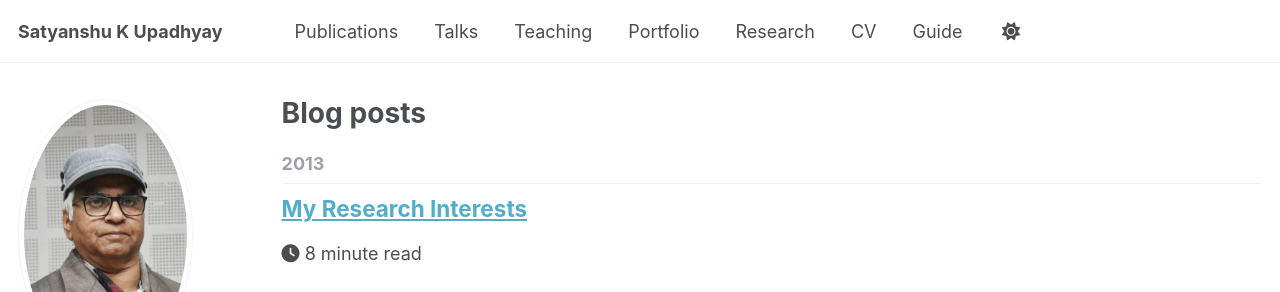
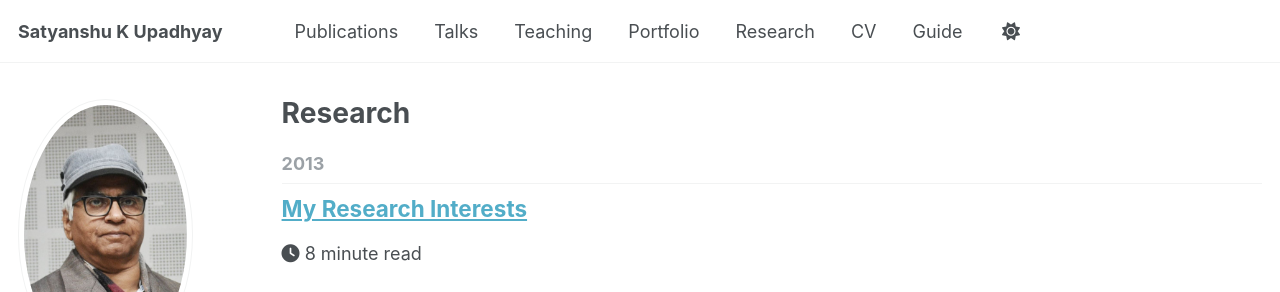
Before and after one commit to satyanshukupadhyay/satyanshukupadhyay, a Jekyll site: the page built from _pages/year-archive.html, in a window 1280 px wide and 900 px high. Shown: the top 292 px of the window. Built offline with Jekyll 4.4.1, drawn with Linux system fonts in a browser that asks for light colours; some web fonts are replaced.

Commit message:
Update year-archive.html

```diff
--- a/_pages/year-archive.html
+++ b/_pages/year-archive.html
@@ -1,10 +1,8 @@
 ---
 layout: archive
 permalink: /year-archive/
-title: "Blog posts"
+title: "Research"
 author_profile: true
-redirect_from:
-  - /wordpress/blog-posts/
 ---
 
 {% include base_path %}
```
